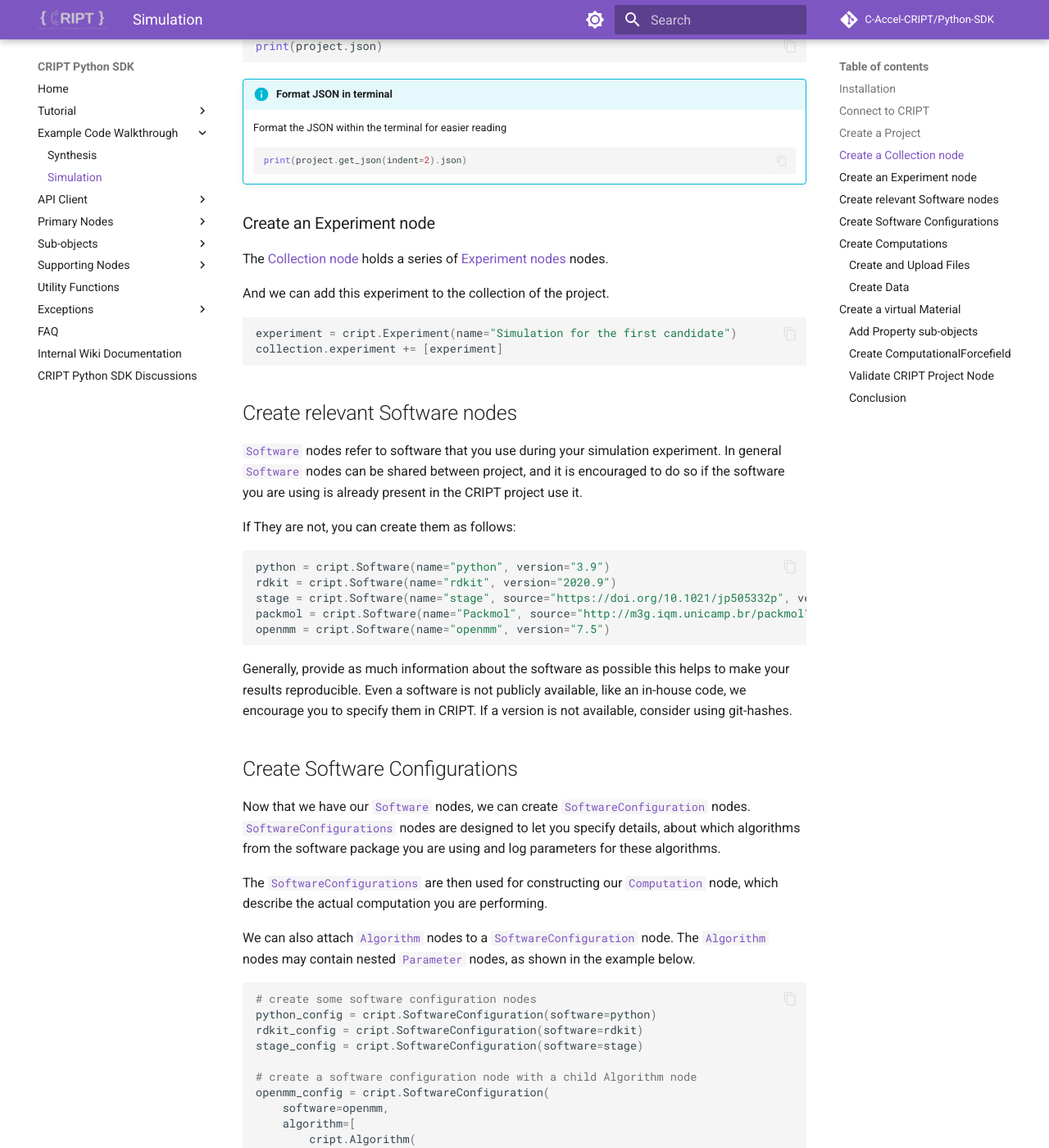
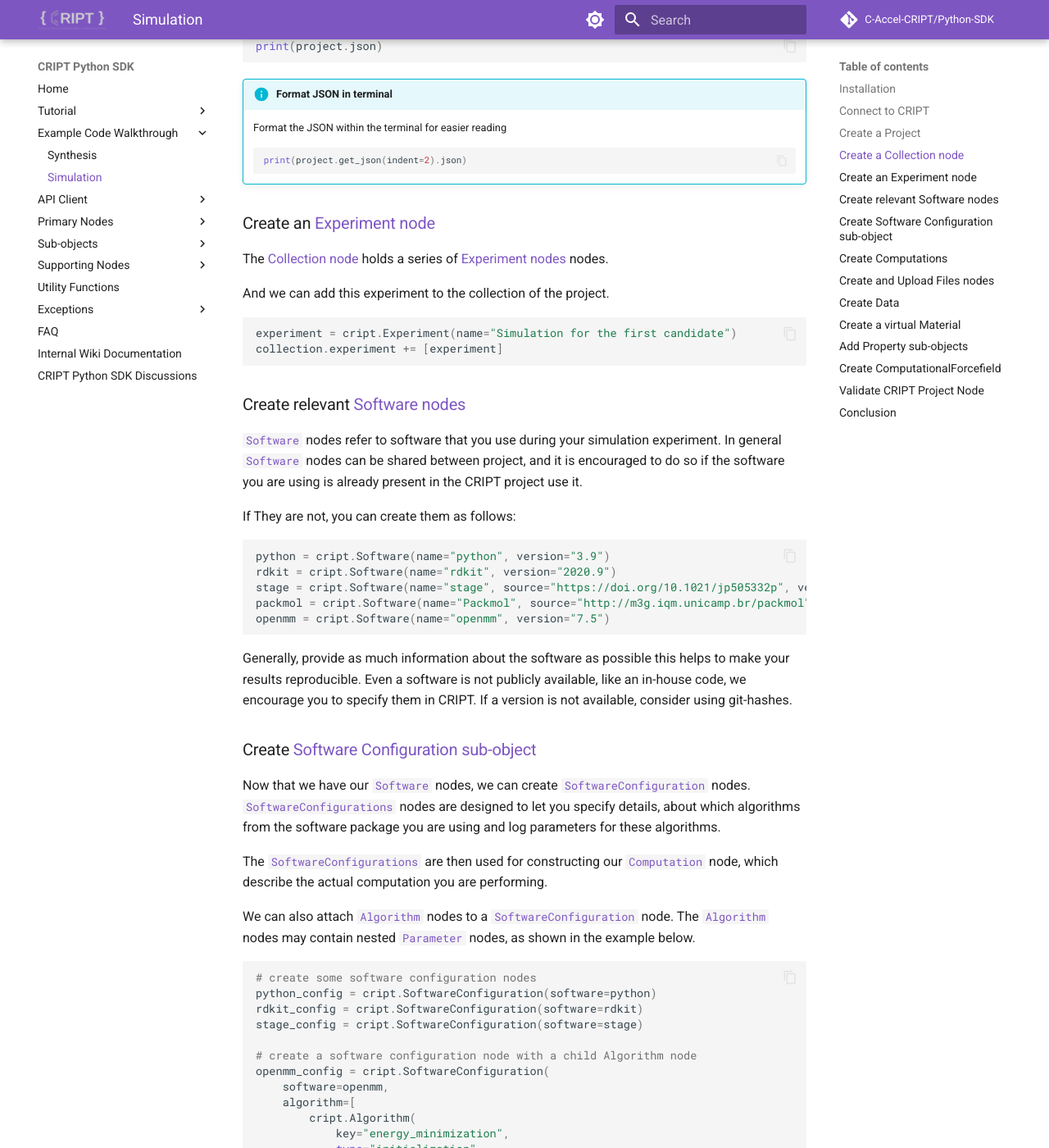
Before and after one commit to C-Accel-CRIPT/Python-SDK, an MkDocs documentation site: the page built from docs/examples/simulation.md, in a window 1280 px wide and 1400 px high, scrolled down 1747 px. Shown: the whole window at 82% size. Built offline with MkDocs 1.6.1 and Material for MkDocs 9.7.7, drawn with Linux system fonts in a browser that asks for light colours; comment, search, counter and statistics services are not loaded; some of the changed text lies outside the part shown.

Commit message:
changed text hierarchy

````diff
--- a/docs/examples/simulation.md
+++ b/docs/examples/simulation.md
@@ -70,7 +70,7 @@ For example, finding a replacement for an existing material from a sustainable f
 project = cript.Project(name="My simulation project.")
 ```
 
-## Create a Collection node
+## Create a [Collection node](../../nodes/primary_nodes/collection)
 
 For this project, you can create multiple collections, which represent a set of experiments.
 For example, you can create a collection for a specific manuscript,
@@ -100,7 +100,7 @@ print(project.json)
     print(project.get_json(indent=2).json)
     ```
 
-## Create an Experiment node
+## Create an [Experiment node](../../nodes/primary_nodes/experiment)
 
 The [Collection node](../../nodes/primary_nodes/collection) holds a series of
 [Experiment nodes](../../nodes/primary_nodes/experiment) nodes.
@@ -112,7 +112,7 @@ experiment = cript.Experiment(name="Simulation for the first candidate")
 collection.experiment += [experiment]
 ```
 
-# Create relevant Software nodes
+## Create relevant [Software nodes](../../nodes/primary_nodes/software)
 
 [`Software`](../../nodes/primary_nodes/software) nodes refer to software that you use during your simulation experiment.
 In general [`Software`](../../nodes/primary_nodes/software) nodes can be shared between project, and it is encouraged to do so if the software you are using is already present in the CRIPT project use it.
@@ -133,7 +133,7 @@ If a version is not available, consider using git-hashes.
 
 
 
-# Create Software Configurations
+## Create [Software Configuration sub-object](../../nodes/subobjects/software_configuration/)
 
 Now that we have our [`Software`](../../nodes/primary_nodes/software) nodes, we can create
 [`SoftwareConfiguration`](../../nodes/subobjects/software_configuration/) nodes. [`SoftwareConfigurations`](../../nodes/subobjects/software_configuration/) nodes are designed to let you specify details, about which algorithms from the software package you are using and log parameters for these algorithms.
@@ -171,7 +171,7 @@ packmol_config = cript.SoftwareConfiguration(software=packmol)
     The allowed [`Parameter`](../../nodes/subobjects/property/) keys are listed under [parameter keys](https://criptapp.org/keys/parameter-key/) in the CRIPT controlled vocabulary.
 
 
-# Create Computations
+## Create [Computations](../../nodes/primary_nodes/computation)
 
 Now that we've created some [`SoftwareConfiguration`](../../nodes/subobjects/software_configuration) nodes, we can used them to build full [`Computation`](../../nodes/primary_nodes/computation) nodes.
 In some cases, we may also want to add [`Condition`](../../nodes/subobjects/condition) nodes to our computation, to specify the conditions at which the computation was carried out. An example of this is shown below.
@@ -244,7 +244,7 @@ experiment.computation += [init, equilibration, bulk, ana]
     The allowed [`Condition`](../../nodes/subobjects/condition) keys are listed under [condition keys](https://criptapp.org/keys/condition-key/) in the CRIPT controlled vocabulary.
 
 
-## Create and Upload Files
+## Create and Upload [Files nodes](../../nodes/supporting_nodes/file)
 
 New we'd like to upload files associated with our simulation. First, we'll instantiate our File nodes under a specific project.
 
@@ -317,7 +317,7 @@ ana.input_data = [final_data]
 bulk.output_data = [final_data]
 ```
 
-# Create a virtual Material
+## Create a virtual Material
 
 First, we'll create a virtual material and add some
 [`Identifiers`](../../nodes/primary_nodes/material/#cript.nodes.primary_nodes.material.Material.identifiers)
````
